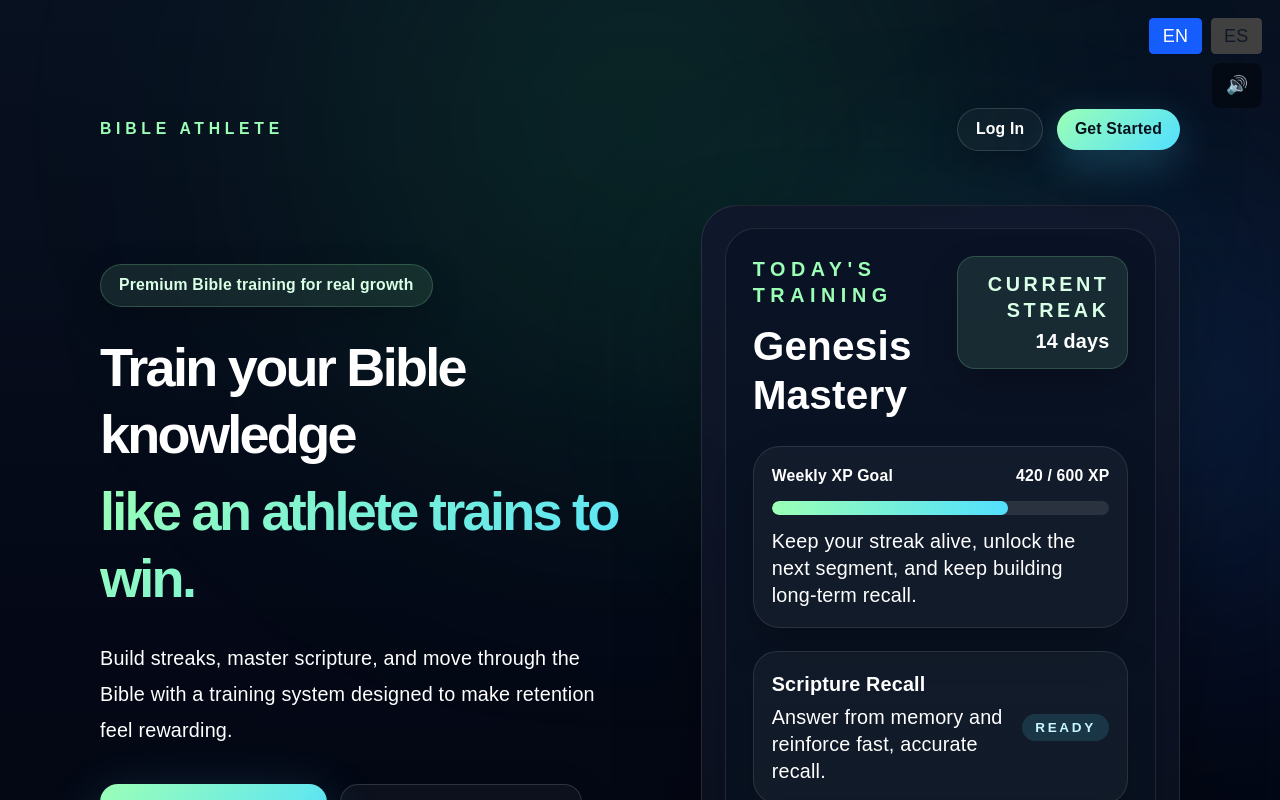
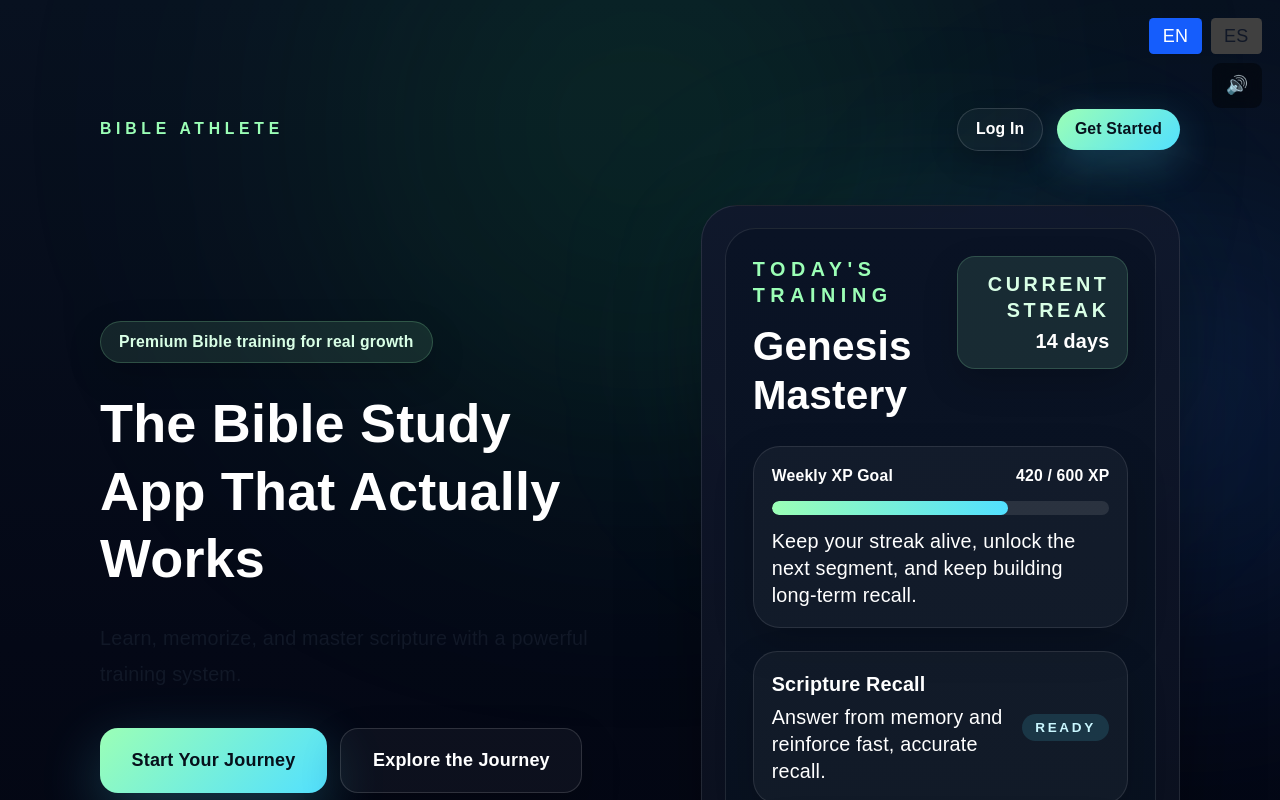
Before and after one commit to sdasent25/bible-mastery-app, a Next.js app: page / in a window 1280 px wide. Shown: the top 800 px of the page. Built offline with nearby package versions, Linux system fonts and the light colour scheme; no server answers.

Commit message:
Optimize landing page for ads and conversions

```diff
--- a/app/page.tsx
+++ b/app/page.tsx
@@ -100,15 +100,12 @@ export default function LandingPage() {
                 Premium Bible training for real growth
               </div>
 
-              <h1 className="mt-6 max-w-3xl text-4xl font-black leading-tight tracking-[-0.05em] text-white md:text-6xl">
-                Train your Bible knowledge
-                <span className="mt-2 block bg-[linear-gradient(135deg,#9BFFB6_0%,#52E0FF_100%)] bg-clip-text text-transparent">
-                  like an athlete trains to win.
-                </span>
+              <h1 className="mb-6 mt-6 max-w-3xl text-4xl font-bold leading-tight text-white md:text-6xl">
+                The Bible Study App That Actually Works
               </h1>
 
-              <p className="mt-6 max-w-xl text-base leading-8 text-white sm:text-lg">
-                Build streaks, master scripture, and move through the Bible with a training system designed to make retention feel rewarding.
+              <p className="mb-8 max-w-xl text-lg leading-8 text-gray-200 md:text-xl">
+                Learn, memorize, and master scripture with a powerful training system.
               </p>
 
               <div className="mt-8 flex flex-col gap-3 sm:flex-row">
```
